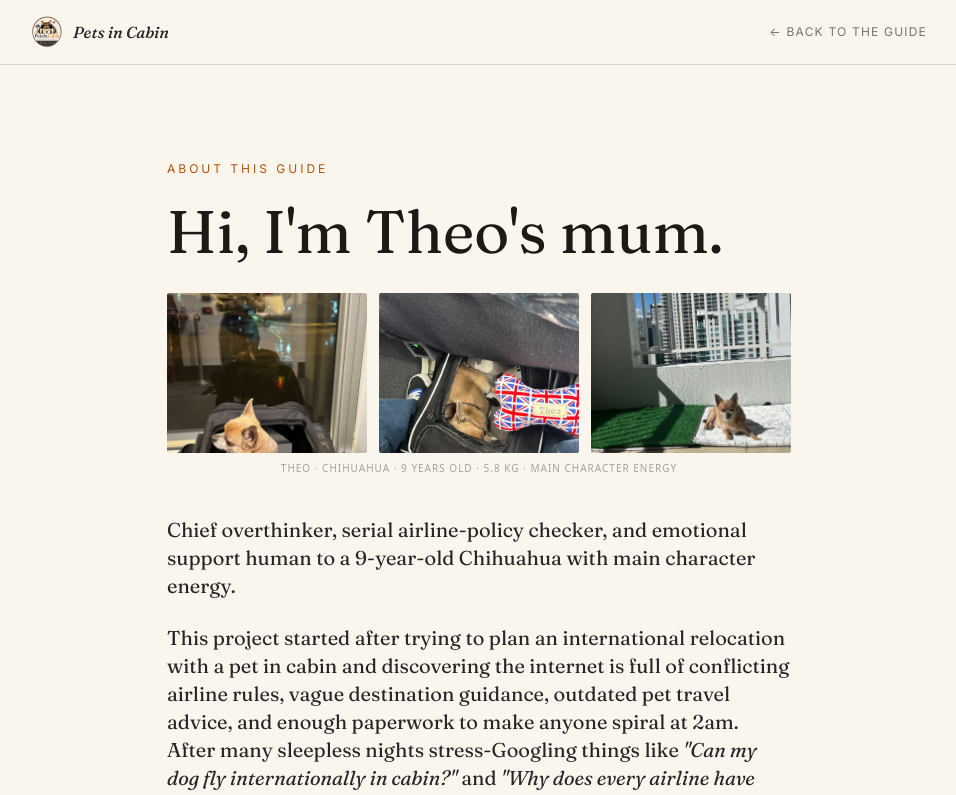
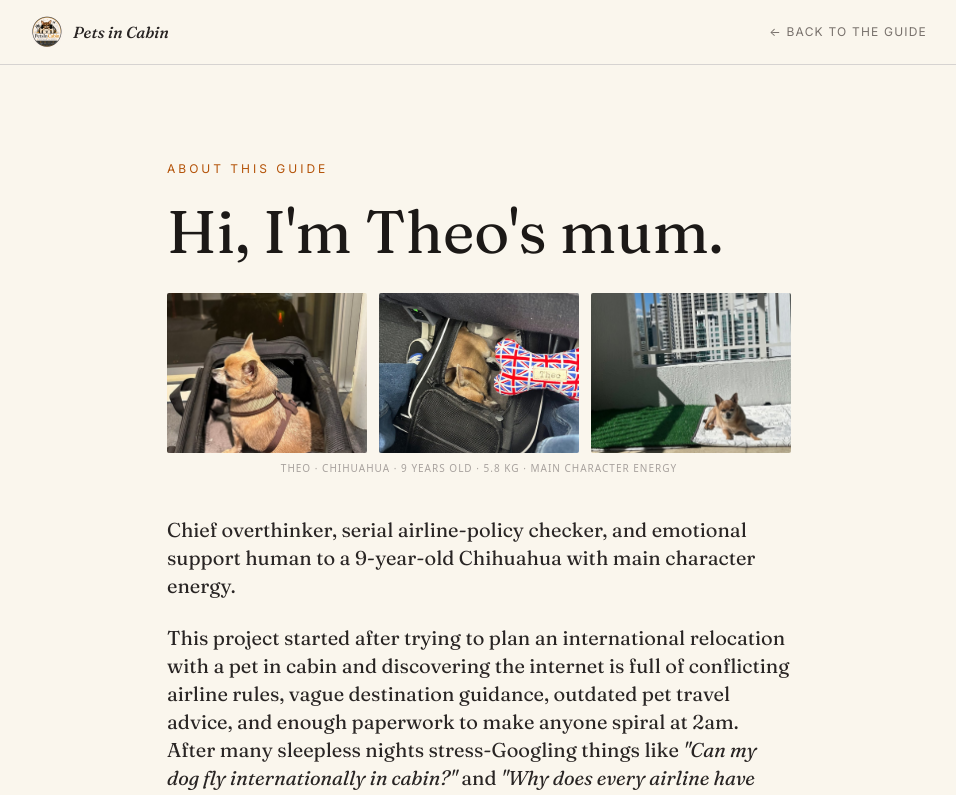
Before and after one commit to rupindermahay/petsincabin, a Next.js app: page /about in a window 1280 px wide. Shown: the top 795 px of the page, without its empty margins (161-1117 px from the left). Built offline with nearby package versions, Linux system fonts and the light colour scheme.

Commit message:
Add files via upload

```diff
--- a/pages/about.js
+++ b/pages/about.js
@@ -39,8 +39,8 @@ export default function About() {
 
           {/* Photo strip — three photos, compact and horizontal */}
           <div className="grid grid-cols-3 gap-3 mb-10">
-            <img src="/theo-gate.jpg" alt="Theo in his carrier at the departure gate" className="w-full h-40 object-cover rounded-sm" style={{ objectPosition: "center 30%" }} />
-            <img src="/theo-carrier-seat.jpg" alt="Theo asleep under the airplane seat" className="w-full h-40 object-cover rounded-sm" style={{ objectPosition: "center 40%" }} />
+            <img src="/theo-gate.jpg" alt="Theo in his carrier at the departure gate" className="w-full h-40 object-cover rounded-sm" style={{ objectPosition: "center 65%" }} />
+            <img src="/theo-carrier-seat.jpg" alt="Theo asleep under the airplane seat" className="w-full h-40 object-cover rounded-sm" style={{ objectPosition: "center 70%" }} />
             <img src="/theo-balcony.jpg" alt="Theo on the Miami balcony" className="w-full h-40 object-cover rounded-sm" style={{ objectPosition: "center 60%" }} />
           </div>
           <p className="font-sans text-[10px] uppercase tracking-widest text-stone-400 -mt-8 mb-10 text-center">
```
